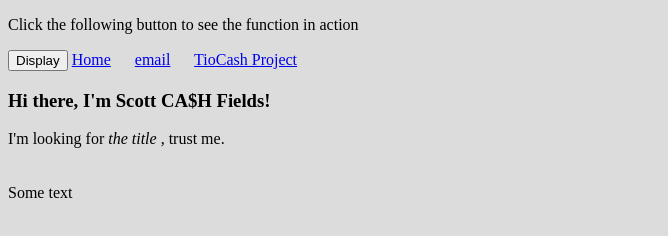
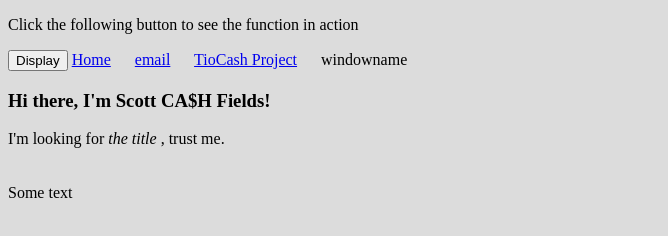
Before and after one commit to cashfields/findtitle, a Jekyll site: the page built from index.html, in a window 1280 px wide. Shown: the top 236 px of the page, without its empty margins (0-668 px from the left). Built offline with Jekyll 4.4.1, drawn with Linux system fonts in a browser that asks for light colours.

Commit message:
Update default.html

```diff
--- a/_layouts/default.html
+++ b/_layouts/default.html
@@ -7,10 +7,7 @@
 
 
 <script type="text/javscript">
-
-
 function getURL() {
-
 var windowurl = window.location.href;
 ////var baseUrl = windowurl.split('://')[1].split('/')[0]; //split function
 //////////document.write("windowurl")
@@ -51,7 +48,7 @@ var windowurl = window.location.href;
                       &nbsp;&nbsp;&nbsp;&nbsp;
                       <a href="https://github.com/cashfields/tiocash" target="_blank">TioCash Project</a>
 &nbsp;&nbsp;&nbsp;&nbsp;
-<span id="windowname"></span>
+<span id="windowname">windowname</span>
 
 
 
```
Lines whose indentation alone changed are shown as unchanged.
